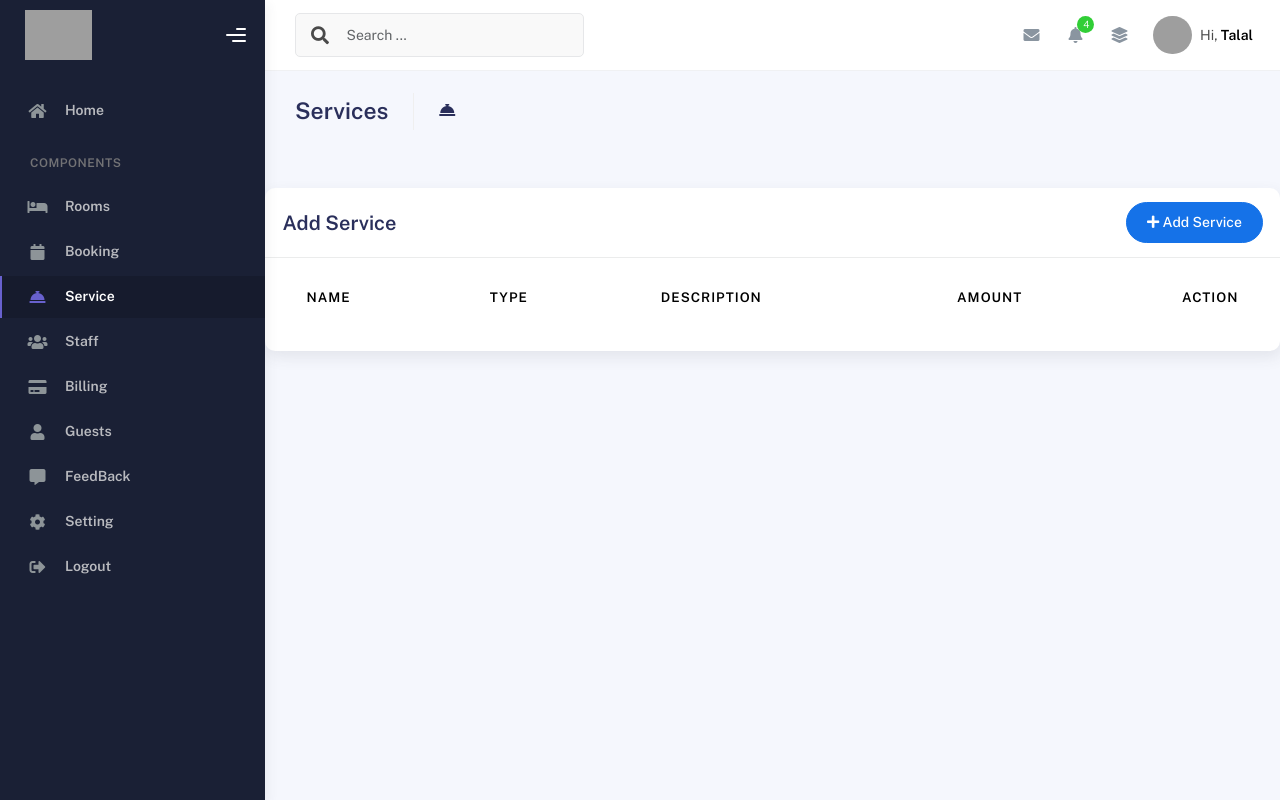
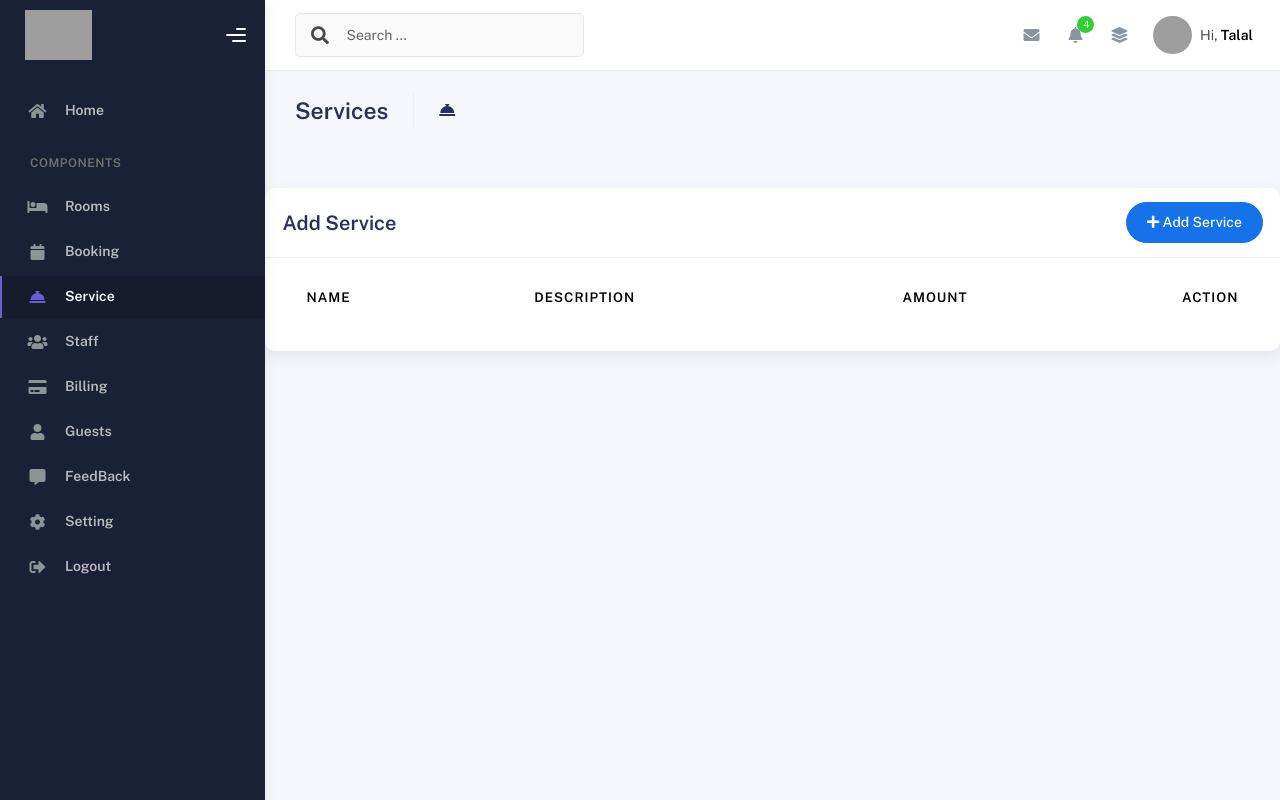
Before and after one commit to Talal-Aitmouh/Hero, a PHP site: page /admin/service.php in a window 1280 px wide. Run offline with PHP 8.4, Linux system fonts and the light colour scheme; data that the repository does not hold is empty; grey boxes are pictures that could not be loaded.

Commit message:
minore change

```diff
--- a/admin/service.php
+++ b/admin/service.php
@@ -65,12 +65,7 @@ include './traitement/service.php'
                                                             <input id="addName" name="name" type="text" class="form-control" placeholder="fill name" required />
                                                         </div>
                                                     </div>
-                                                    <div class="col-md-6">
-                                                        <div class="form-group form-group-default">
-                                                            <label>Type</label>
-                                                            <input id="addtype" name="type" type="text" class="form-control" placeholder="fill type" required />
-                                                        </div>
-                                                    </div>
+
                                                     <div class="col-md-6">
                                                         <div class="form-group form-group-default">
                                                             <label>Description</label>
@@ -105,7 +100,6 @@ include './traitement/service.php'
                                     <thead>
                                         <tr>
                                             <th>Name</th>
-                                            <th>Type</th>
                                             <th>Description</th>
                                             <th>Amount</th>
                                             <th style="width: 10%">Action</th>
@@ -114,14 +108,13 @@ include './traitement/service.php'
                                     <tbody>
                                         <?php foreach ($services as $service) : ?>
                                             <tr>
-                                                <td><?php echo $service['Name']; ?></td>
-                                                <td><?php echo $service['Type']; ?></td>
+                                                <td><?php echo $service['ServiceName']; ?></td>
                                                 <td><?php echo $service['Description']; ?></td>
-                                                <td><?php echo $service['Amount']; ?></td>
+                                                <td><?php echo $service['Price']; ?></td>
                                                 <td>
                                                     <form action="./traitement/editservice.php" method="post">
                                                         <div class="form-button-action">
-                                                            <button type="button" class="btn btn-link btn-primary btn-lg" name="edit" data-bs-toggle="modal" data-bs-target="#EditModal" data-id="<?php echo $service['ServiceID']; ?>" data-name="<?php echo $service['Name']; ?>" data-type="<?php echo $service['Type']; ?>" data-description="<?php echo $service['Description']; ?>" data-amount="<?php echo $service['Amount']; ?>">
+                                                            <button type="button" class="btn btn-link btn-primary btn-lg" name="edit" data-bs-toggle="modal" data-bs-target="#EditModal" data-id="<?php echo $service['ServiceID']; ?>" data-name="<?php echo $service['ServiceName']; ?>" data-description="<?php echo $service['Description']; ?>" data-amount="<?php echo $service['Price']; ?>">
                                                                 <i class="fa fa-edit"></i>
                                                             </button>
 
@@ -157,25 +150,20 @@ include './traitement/service.php'
                                                     <div class="col-md-6">
                                                         <div class="form-group form-group-default">
                                                             <label>Name</label>
-                                                            <input id="editName" name="name" type="text" class="form-control" required />
+                                                            <input id="editName" name="name" type="text" class="form-control"  />
                                                         </div>
                                                     </div>
-                                                    <div class="col-md-6">
-                                                        <div class="form-group form-group-default">
-                                                            <label>Type</label>
-                                                            <input id="editType" name="type" type="text" class="form-control" required />
-                                                        </div>
-                                                    </div>
+
                                                     <div class="col-md-12">
                                                         <div class="form-group form-group-default">
                                                             <label>Description</label>
-                                                            <input id="editDescription" type="text" name="description" class="form-control" required />
+                                                            <input id="editDescription" type="text" name="description" class="form-control"  />
                                                         </div>
                                                     </div>
                                                     <div class="col-md-12">
                                                         <div class="form-group form-group-default">
                                                             <label>Amount</label>
-                                                            <input id="editAmount" type="number" name="amount" class="form-control" required />
+                                                            <input id="editAmount" type="number" name="amount" class="form-control"  />
                                                         </div>
                                                     </div>
                                                     <div class="col-md-12">
--- a/admin/traitement/service.php
+++ b/admin/traitement/service.php
@@ -14,26 +14,22 @@ $services = [];
 $sqlservice = "SELECT * FROM service";
 $rsltservices = $conn->query($sqlservice);
 
-if ($rsltservices -> num_rows > 0){
-    while ($row = $rsltservices -> fetch_assoc()) {
+if ($rsltservices->num_rows > 0) {
+    while ($row = $rsltservices->fetch_assoc()) {
         $services[] = $row;
     }
 }
 
-
 if ($_SERVER['REQUEST_METHOD'] === 'POST') {
     // Retrieve form data
     $name = $_POST['name'];
-    $type = $_POST['type'];
     $description = $_POST['description'];
     $amount = $_POST['amount'];
-    $guest_id = $_POST['guest_id'];
-    $room_id = $_POST['room_id'];
 
     // Insert new service into the database
-    $sql = "INSERT INTO Service (Name, Type, Description, Amount, GuestID, RoomID) VALUES (?, ?, ?, ?, ?, ?)";
+    $sql = "INSERT INTO service (ServiceName, Description, Price) VALUES (?, ?, ?)";
     $stmt = $conn->prepare($sql);
-    $stmt->bind_param("sssiii", $name, $type, $description, $amount, $guest_id, $room_id);
+    $stmt->bind_param("ssd", $name, $description, $amount);
 
     if ($stmt->execute()) {
         // Redirect to the page with the form after successful insertion
@@ -46,6 +42,4 @@ if ($_SERVER['REQUEST_METHOD'] === 'POST') {
     $stmt->close();
     $conn->close();
 }
-
-
 ?>
```
